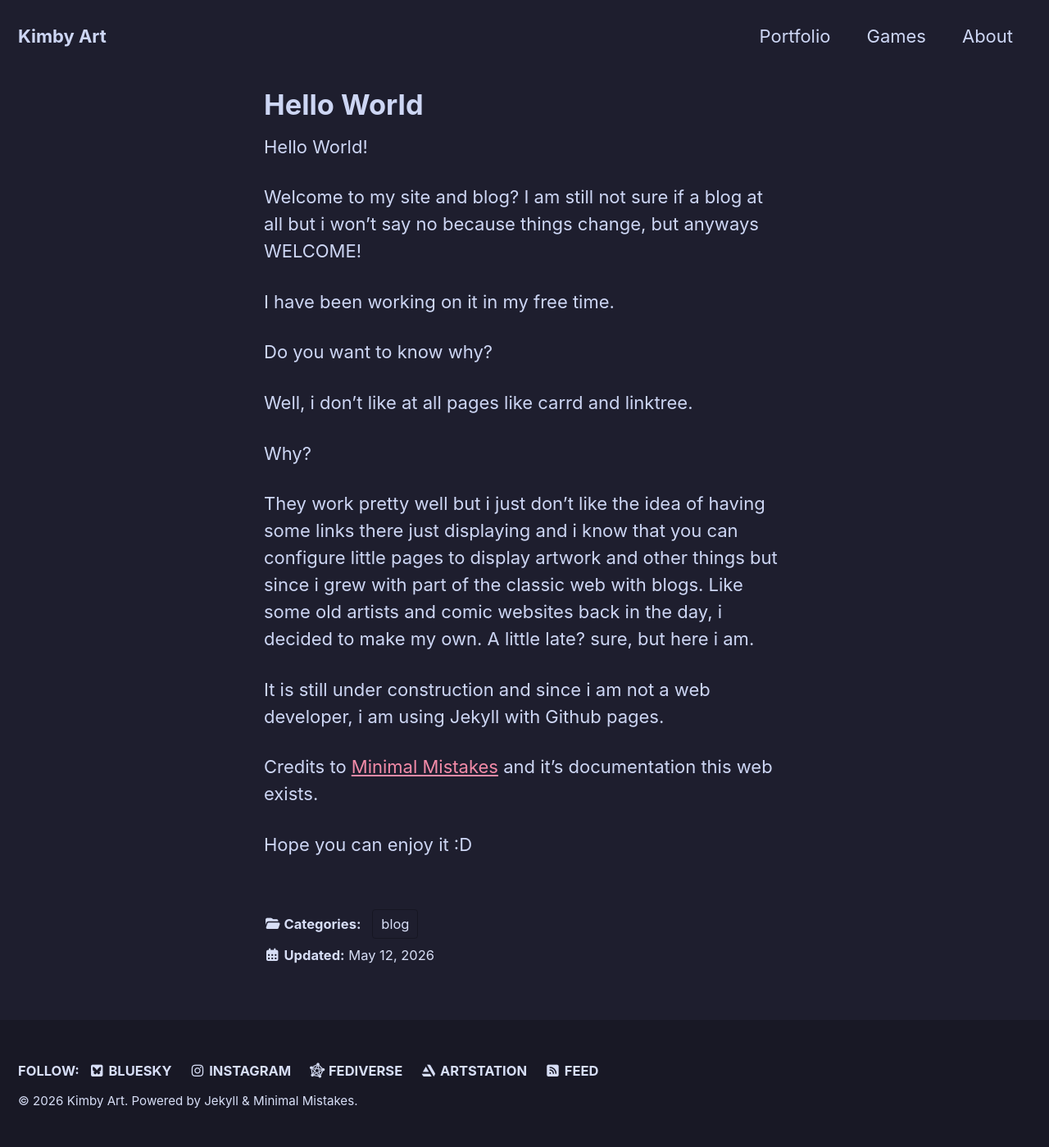
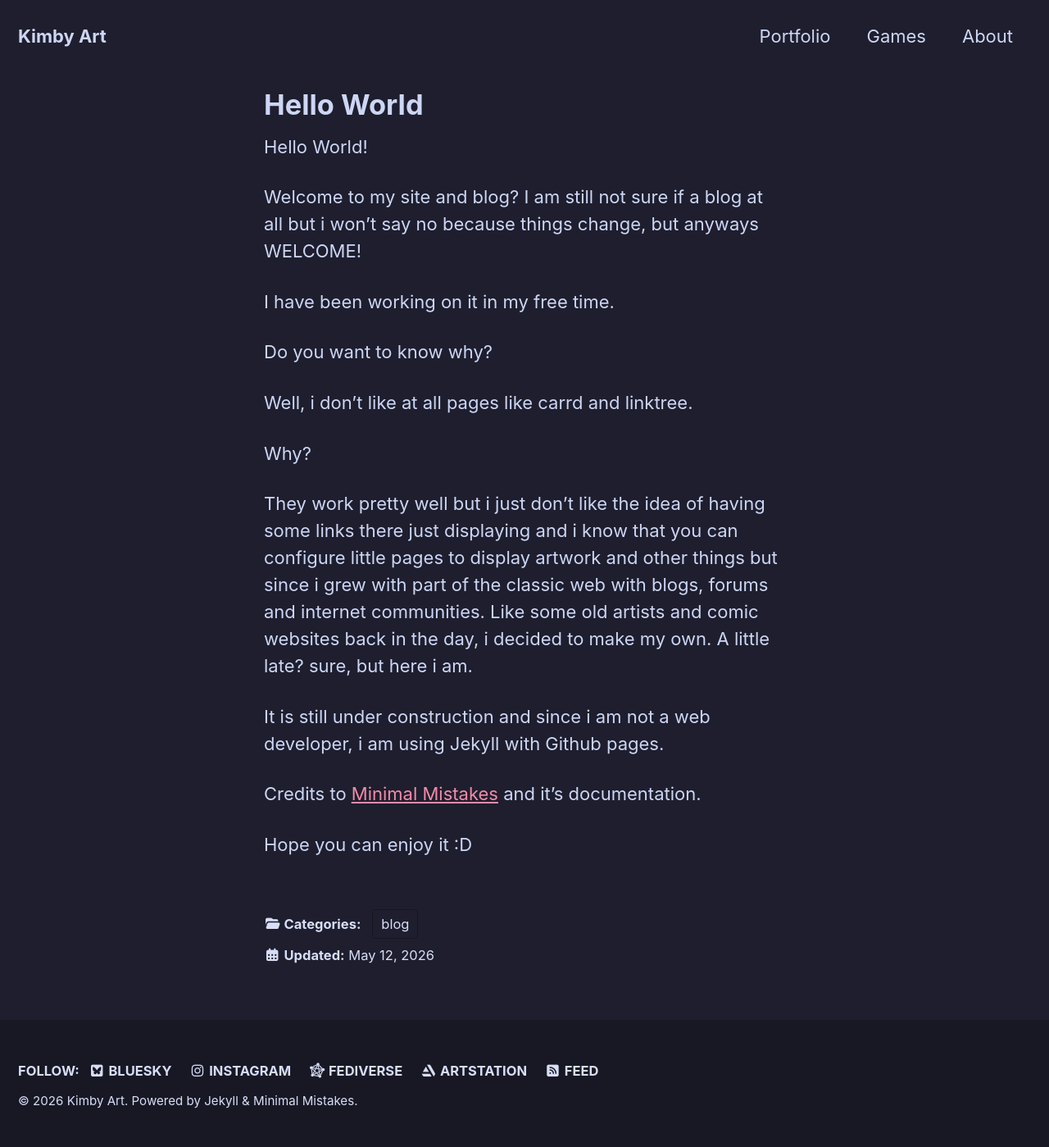
Before and after one commit to Kiimby/kiimby.github.io, a Jekyll site: the page built from _posts/2026-05-11-HelloWorld.md, in a window 1280 px wide. Shown: the whole page at 82% size. Built offline with Jekyll 4.4.1, drawn with Linux system fonts in a browser that asks for light colours; cached includes are drawn as plain includes.

Commit message:
Update 2026-05-11-HelloWorld.md

```diff
--- a/_posts/2026-05-11-HelloWorld.md
+++ b/_posts/2026-05-11-HelloWorld.md
@@ -21,11 +21,11 @@ Well, i don't like at all pages like carrd and linktree.
 
 Why?
 
-They work pretty well but i just don't like the idea of having some links there just displaying and i know that you can configure little pages to display artwork and other things but since i grew with part of the classic web with blogs. Like some old artists and comic websites back in the day, i decided to make my own.
+They work pretty well but i just don't like the idea of having some links there just displaying and i know that you can configure little pages to display artwork and other things but since i grew with part of the classic web with blogs, forums and internet communities. Like some old artists and comic websites back in the day, i decided to make my own.
 A little late? sure, but here i am.
 
 It is still under construction and since i am not a web developer, i am using Jekyll with Github pages.
 
-Credits to [Minimal Mistakes](https://mmistakes.github.io/minimal-mistakes/) and it's documentation this web exists.
+Credits to [Minimal Mistakes](https://mmistakes.github.io/minimal-mistakes/) and it's documentation.
 
 Hope you can enjoy it :D
```
